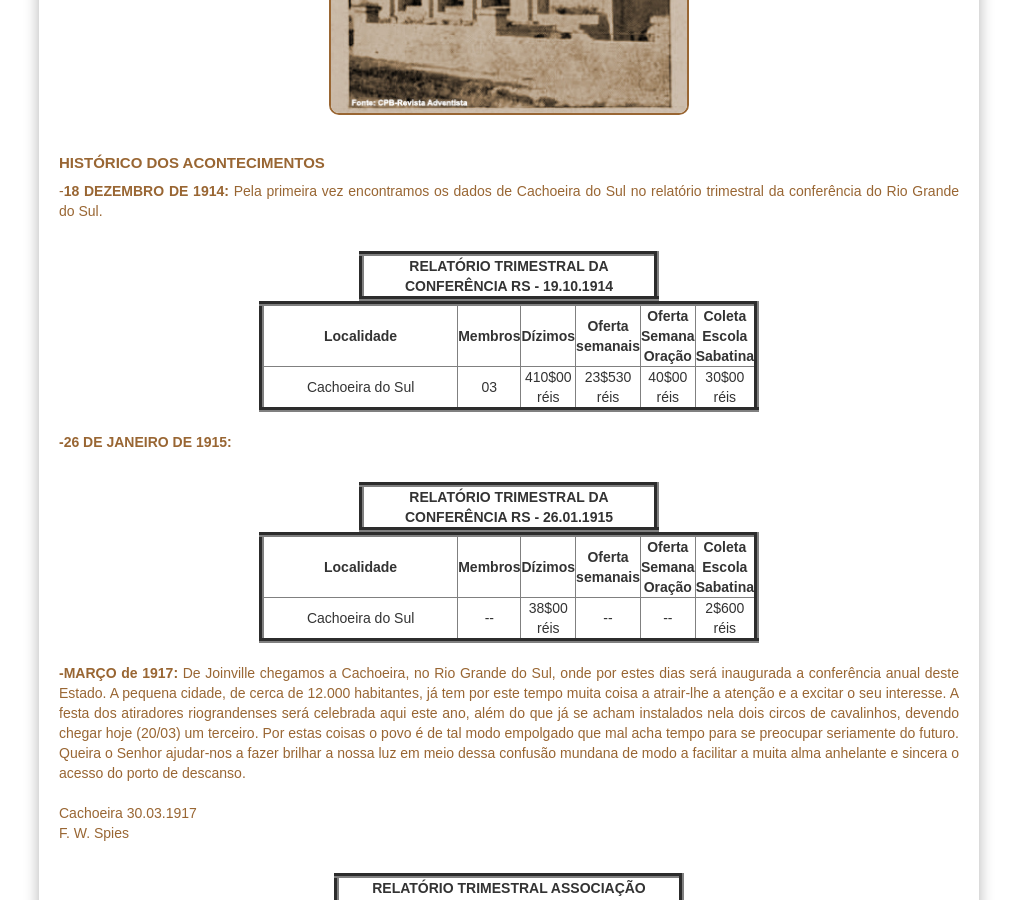
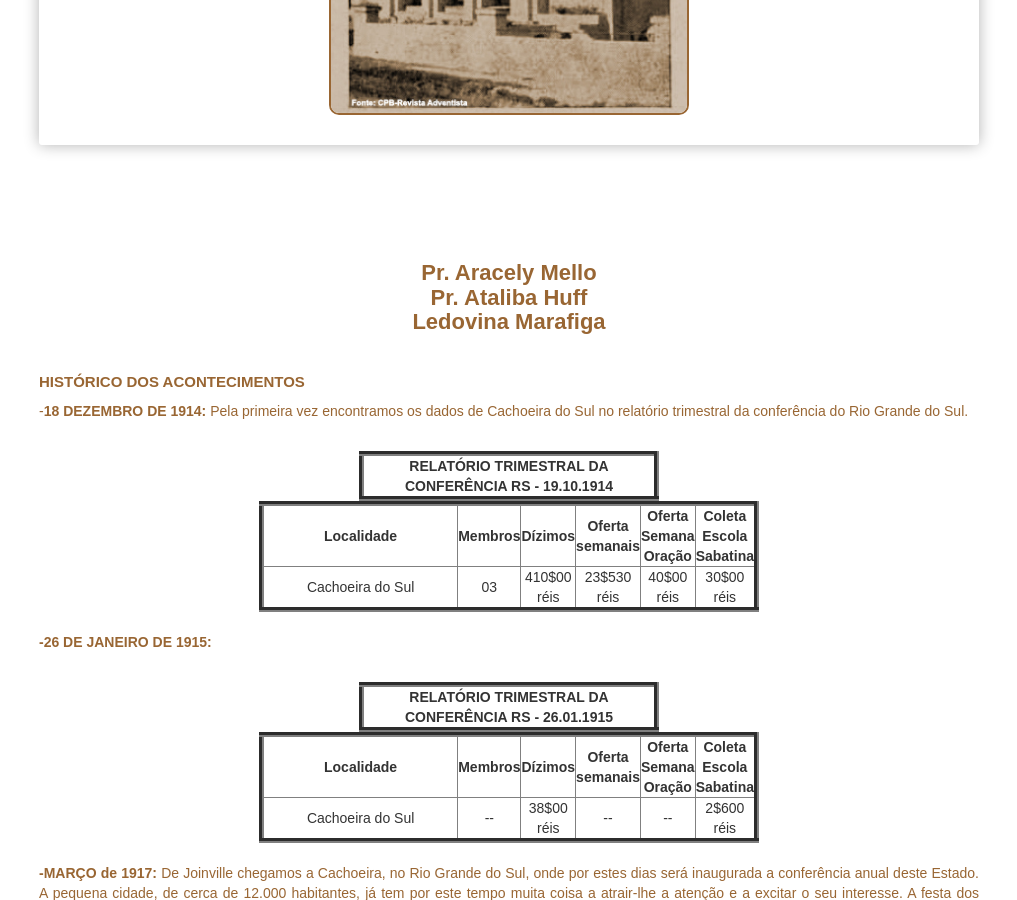
Before and after one commit to claudiovargas1955/claudiovargas1955.github.io, a Jekyll site: the page built from _pages/história-da-iasd-cachoeira.html, in a window 1280 px wide and 900 px high, scrolled down 819 px. Shown: the whole window, without its empty margins (131-1148 px from the left). Built offline with Jekyll 4.4.1, drawn with Linux system fonts in a browser that asks for light colours; some web fonts are replaced.

Commit message:
Update história-da-iasd-cachoeira.html

```diff
--- a/_pages/história-da-iasd-cachoeira.html
+++ b/_pages/história-da-iasd-cachoeira.html
@@ -88,7 +88,7 @@ tr:hover{
 <h2>HISTÓRIA DA IASD EM CACHOEIRA DO SUL</h2>
 
 <figure class="foto-legenda">
-<p><img class="esq2" style="float:center"; src="/images/Inauguração.jpg" class="img-responsive" width="400px" title="";/>
+<p><img class="esq2" style="float:center"; src="/images/Inauguração.jpg" class="img-responsive" width="400px" title="";/></div>
 <figcaption>
 <h3><br><br><br><br>Pr. Aracely Mello<br>Pr. Ataliba Huff<br>Ledovina Marafiga</h3></figcaption></figure><br>
 
```
